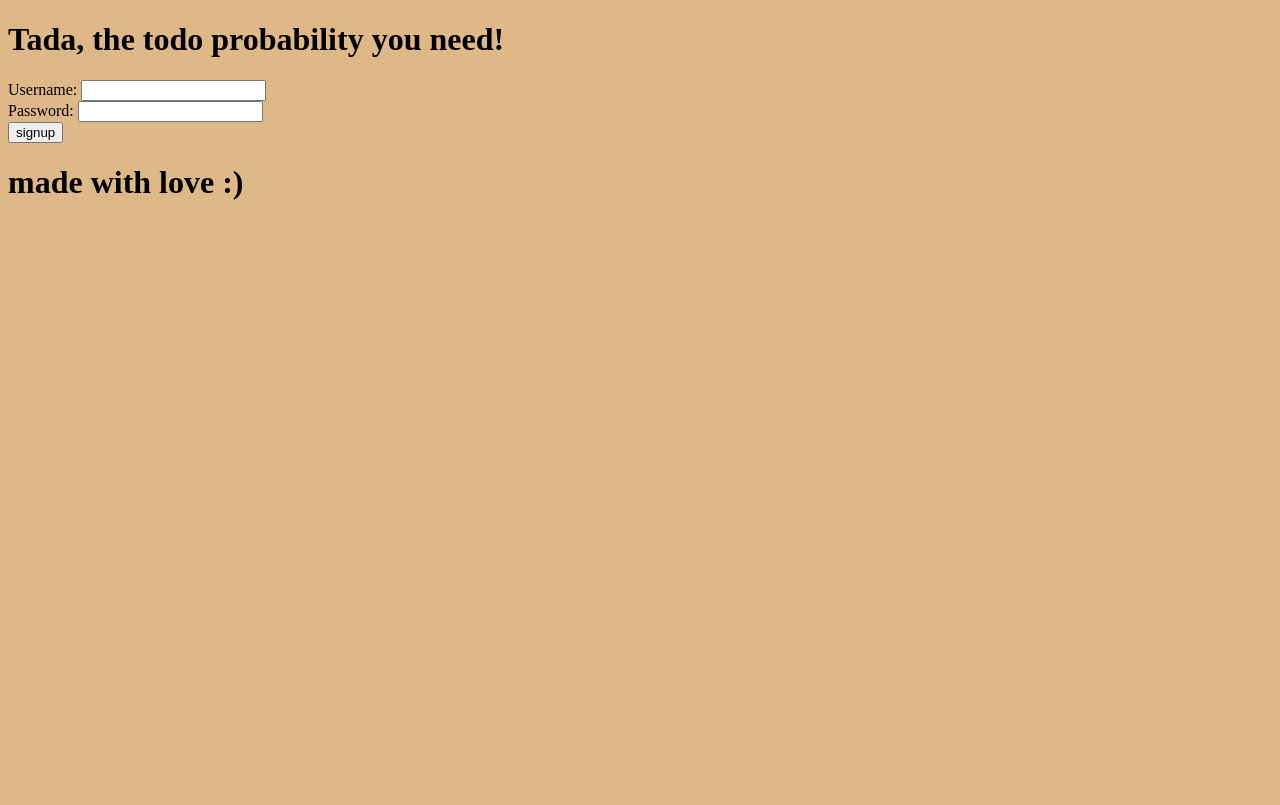
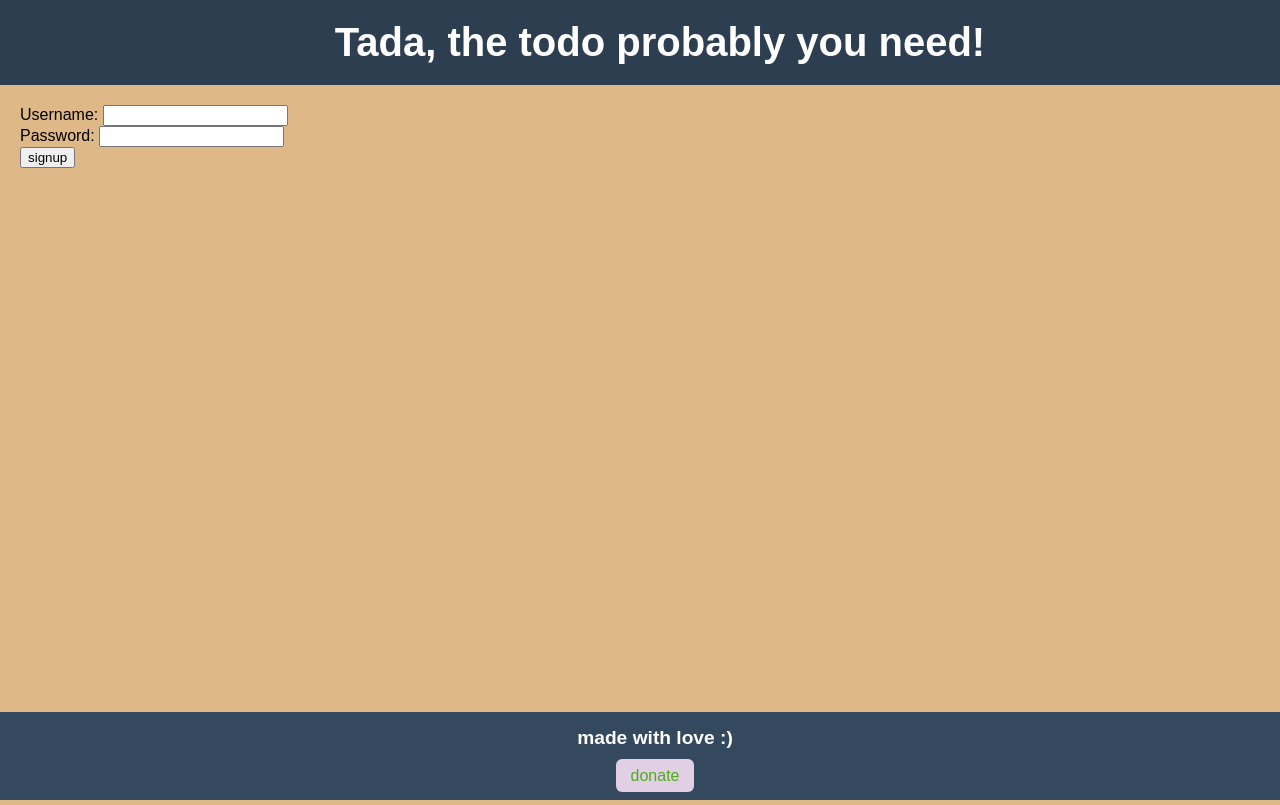
Before and after one commit to Seyed-Rafie/Tada, a Django app: page /signup/ in a window 1280 px wide. Before the commit the page ends 200 px from the top, so only its background shows below. Run offline with Django 5.2, Linux system fonts and the light colour scheme.

Commit message:
optimize front

```diff
--- a/static/css/style.css
+++ b/static/css/style.css
@@ -0,0 +1,59 @@
+/* static/css/style.css */
+
+body {
+    background-color: #deb887 !important; /* حذف bgcolor از HTML */
+    font-family: Arial, sans-serif;
+    margin: 0;
+    padding: 0;
+}
+
+.header {
+    background-color: #2c3e50;
+    color: white;
+    padding: 20px;
+    position: sticky;
+    width: 100%;
+    text-align: center;
+}
+
+.header h1 {
+    margin: 0;
+    font-size: 2.5em;
+}
+
+.footer {
+    background-color: #34495e;
+    color: white;
+    padding: 15px;
+    text-align: center;
+    position: fixed;
+    bottom: 0px;
+    width: 100%;
+}
+
+.footer h1 {
+    margin: 0;
+    font-size: 1.2em;
+}
+
+/* اضافه کردن استایل‌های بیشتر */
+
+.footer a {
+    color: rgb(77, 172, 30);
+    background-color: #e1d0e4;
+    text-decoration: none;
+    padding: 8px 15px;
+    border-radius: 6px;
+    transition: all 0.3s ease;
+}
+
+.footer a:hover {
+    background-color: rgb(77, 172, 30);
+    color: white;
+    transform: translateY(-2px);
+}
+.content {
+    padding: 20px;
+    min-height: calc(100vh - 200px); /* ارتفاع کل صفحه منهای هدر و فوتر */
+    padding-bottom: 100px; /* فضای خالی برای فوتر */
+}
--- a/templates/html/base.html
+++ b/templates/html/base.html
@@ -1,18 +1,28 @@
+<!-- templates/html/base.html -->
+{% load static %}
+
 <!DOCTYPE html>
 <html lang="en">
 <head>
     <meta charset="UTF-8">
+    <meta name="viewport" content="width=device-width, initial-scale=1.0">
     <title>Tada | an ordinary todo site</title>
+    <link rel="stylesheet" href="{% static 'css/style.css' %}">
 </head>
-<body bgcolor="#deb887">
+<body>
     <div class="header">
-    <h1>Tada, the todo probability you need!</h1>
+        <h1>Tada, the todo probably you need!</h1>
     </div>
+
+    <div class="content">
         {% block content %}
+        {% endblock %}
+    </div>
 
-{% endblock %}
     <div class="footer">
         <h1>made with love :)</h1>
+        <br>
+        <a href="https://reymit.ir/dast_ha">donate</a>
     </div>
 </body>
 </html>
--- a/todoproject1/settings.py
+++ b/todoproject1/settings.py
@@ -1,5 +1,8 @@
 from pathlib import Path
 import os
+from dotenv import load_dotenv
+
+load_dotenv()
 
 BASE_DIR = Path(__file__).resolve().parent.parent
 
```
Lines whose indentation alone changed are shown as unchanged.
